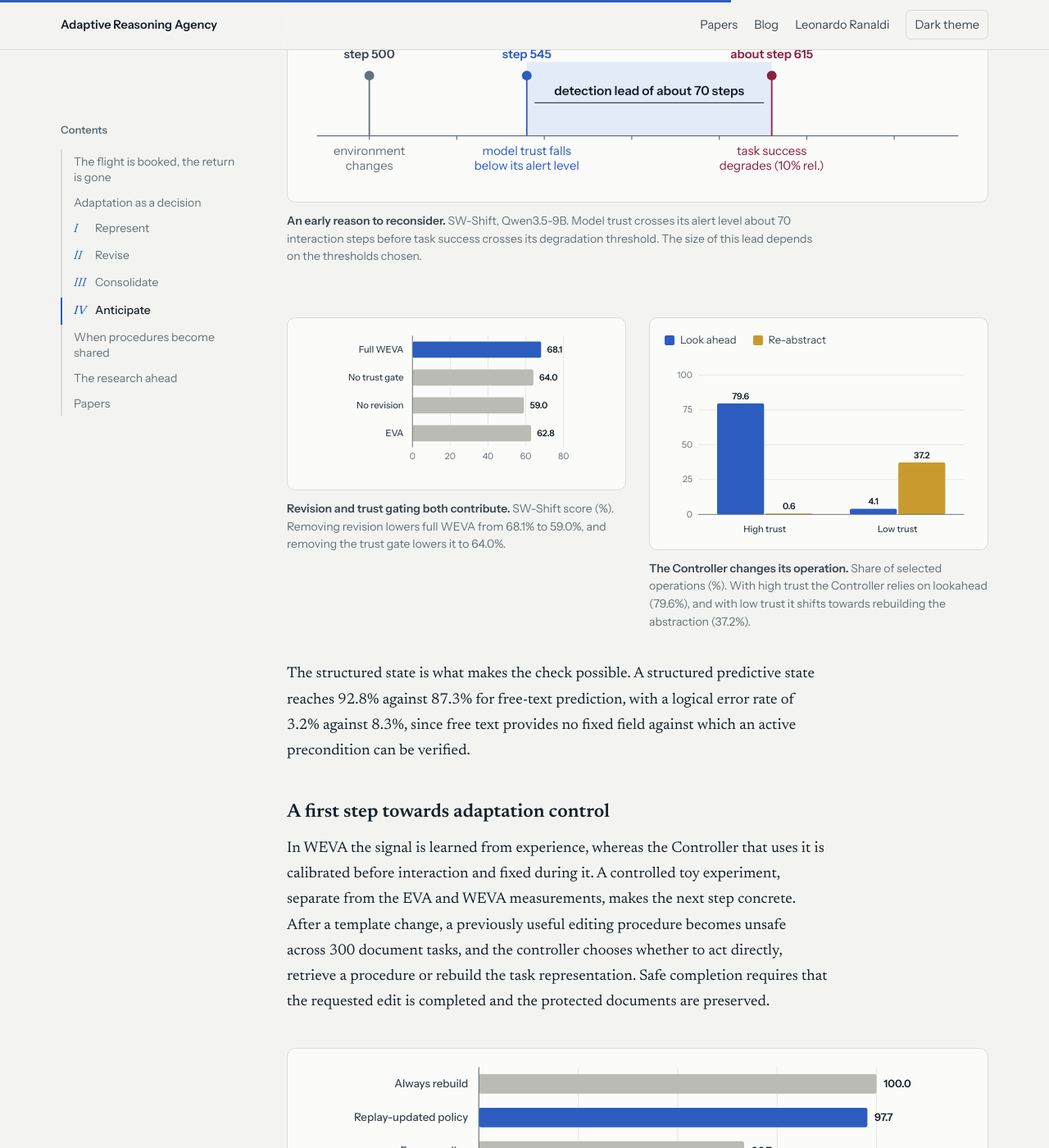
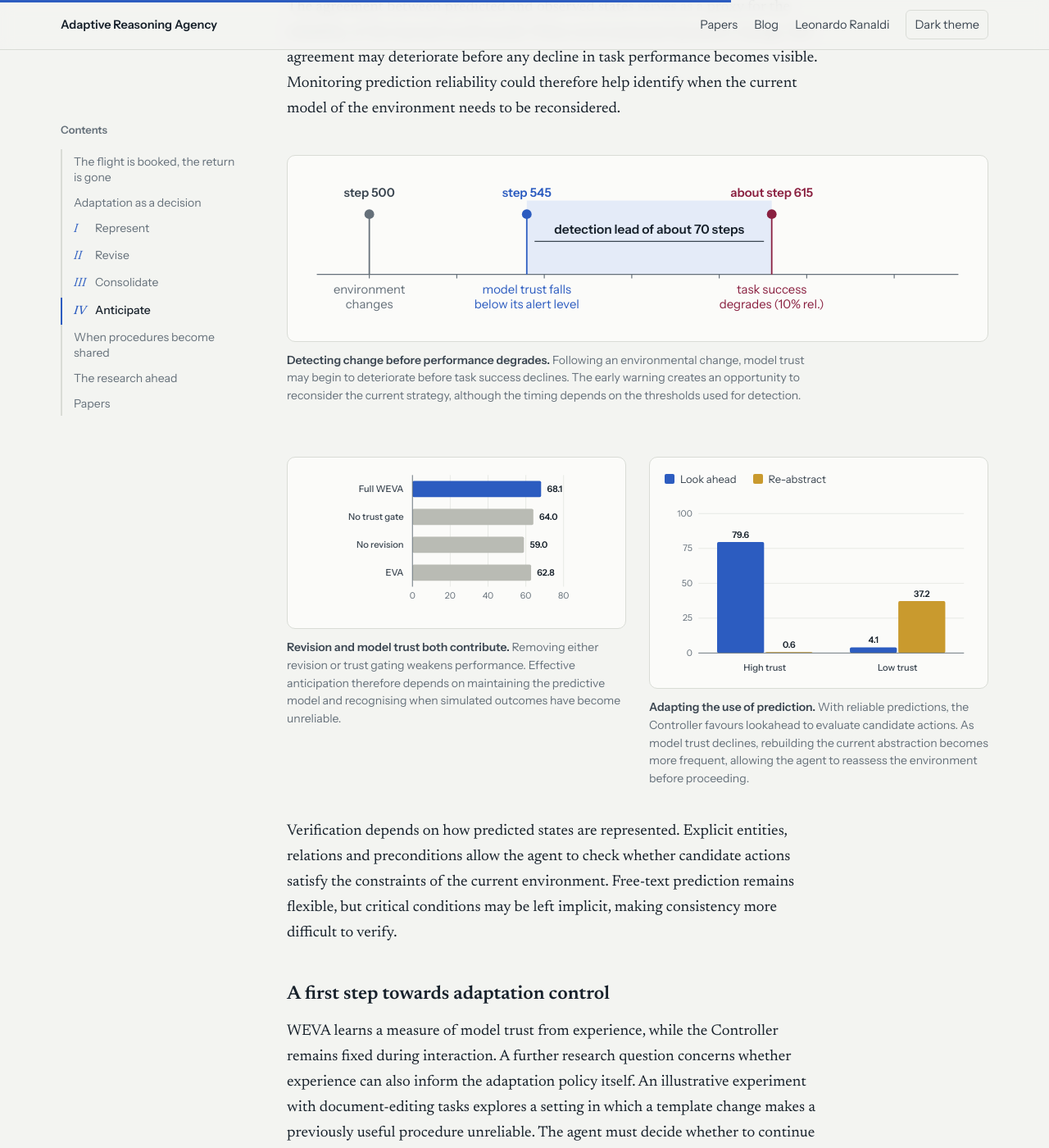
Before and after one commit to leonardo-ranaldi/leonardo-ranaldi.github.io, a Jekyll site: the page adaptive-reasoning-agency/index.html, which Jekyll copies as it is, in a window 1280 px wide and 1400 px high, scrolled down 14499 px. Shown: the whole window at 82% size. Built offline with Jekyll 4.4.1, drawn with Linux system fonts in a browser that asks for light colours; some of the changed text lies outside the part shown.

Commit message:
Refactor text for clarity and consistency

```diff
--- a/adaptive-reasoning-agency/index.html
+++ b/adaptive-reasoning-agency/index.html
@@ -103,8 +103,7 @@
       <section class="section" id="opening">
         <h2 class="section__title">The flight is booked and the return is gone</h2>
         <p>The request above is an ordinary one. The agent searches for available flights from Rome, selects one, completes the purchase, and the evaluation that accompanies most agent benchmarks confirms the task was completed. The failure becomes visible only when the itinerary is inspected after the run, where a booking that should have remained unchanged has been replaced.</p>
-        <p>Two distinct lessons are available from this episode. The first concerns the task and states which booking should have been made. The second concerns the procedure and states that, before changing any booking, the agent should establish which parts of the itinerary must be preserved. The first lesson repairs one run. The second changes how the agent works on later tasks, including tasks that share little surface with this one.</p>
-        <p>Today a developer inspects the failure and adds the check by hand. The research question is whether the agent can learn to make that change itself, which requires deciding what the experience shows, which part of the procedure needs attention, and whether the revision holds on another task.</p>
+        <p>Remembering which flight should have been booked might help correct the immediate mistake, but such a lesson would have limited value for a different itinerary. The more general problem concerns the booking procedure. Before making changes, the agent should establish which reservations are already confirmed and must be preserved. Learning to perform this check could prevent similar failures in subsequent tasks, even when the surrounding circumstances change.</p>        <p>Today a developer inspects the failure and adds the check by hand. The research question is whether the agent can learn to make that change itself, which requires deciding what the experience shows, which part of the procedure needs attention, and whether the revision holds on another task.</p>
       </section>
 
       <!-- ============================ DECISION ============================ -->
@@ -131,8 +130,7 @@
         </div>
 
         <p>The object being learned in the third regime is an adaptation policy. A retained experience earns its place only if it improves later behaviour, which gives a concrete test for every stored lesson: whether it prevented an error, whether it led to a better outcome, and what it cost.</p>
-        <p>The remainder of this essay follows four capacities that this view requires. The agent first needs a representation of what matters in the context and how its elements relate. Given that representation, it must decide whether new evidence justifies a change. A change that helps should survive beyond the single case, and a consolidated procedure should eventually allow the agent to change before it gets something wrong.</p>
-
+<p>Learning when to adapt begins with interpreting experience. An agent must recognise the relevant aspects of a situation and determine whether new evidence calls for a change in behaviour. Useful revisions should then be retained and applied when similar problems arise. Over time, accumulated experience may also support anticipation, allowing potential failures to be recognised before actions produce consequences that are difficult to reverse.</p>
         <ol class="acts">
           <li><a href="#represent"><span class="acts__n">I</span><span class="acts__t">Represent</span><span class="acts__q">What stays the same when the world changes?</span></a></li>
           <li><a href="#revise"><span class="acts__n">II</span><span class="acts__t">Revise</span><span class="acts__q">Which evidence is worth changing my mind for?</span></a></li>
@@ -182,11 +180,10 @@
               <p class="syll__verdict"><span class="chip chip--fail">Invalid deduction</span></p>
             </div>
           </div>
-          <figcaption><b>A plausible conclusion with an invalid argument.</b> The conclusion is true in the world and the deduction is invalid. Removing the content exposes the form, and the form is what the validity judgement depends on. The tendency to let believability override validity is known as content effect, in humans and in LLMs.</figcaption>
+          <figcaption><b>A plausible conclusion with an invalid argument.</b> The conclusion is true in the world and the deduction is invalid. Removing the content exposes the logical form on which the validity judgement depends. The tendency to let believability override validity is known as content effect, in humans and in LLMs.</figcaption>
         </figure>
 
-        <p>Content effect offers a direct test of whether explicit structure changes behaviour. We compare free-form reasoning with deductive prompting, with quasi-symbolic guidance (QuaSAR), and with Boethius, a schema-guided framework that separates the identification of the logical schema from its instantiation on the concrete predicates <span class="cite" data-paper="boethius"></span>.</p>
-
+<p>Content effect provides a useful setting for examining how explicit structure influences reasoning. We investigate different approaches, including free-form generation, deductive prompting and quasi-symbolic guidance through QuaSAR. Boethius extends this direction by separating the identification of a logical schema from its application to the predicates of a particular argument <span class="cite" data-paper="boethius"></span>.</p>
         <figure class="figure figure--wide">
           <div class="chart" id="chart-content"></div>
           <figcaption><b>Making structure explicit reduces content effect.</b> The comparison suggests that reasoning becomes less sensitive to misleading content when logical structures are made explicit. Schema-guided approaches help models distinguish the validity of an argument from the plausibility of its conclusion.</figcaption>
@@ -251,8 +248,7 @@
         <aside class="open">
           <p class="open__label">Open question</p>
           <p class="open__q">Can revision follow the evidence?</p>
-          <p>An explicit policy improves accuracy, and explicit arguments can be challenged. An important question remains: does the model revise its position because the evidence has changed, or simply because another argument was presented?</p>
-        </aside>
+<p>Learning when to challenge a claim can improve accuracy, although successful decisions do not necessarily establish whether the supporting evidence has been evaluated correctly. A model may revise its position because a competing argument is better supported or because the argument is presented more confidently. Distinguishing these behaviours requires examining how decisions respond to changes in the available evidence.</p>        </aside>
 
         <ul class="papers" data-papers="sycophancy,dialectic,clinical"></ul>
       </section>
@@ -285,8 +281,7 @@
 
         <figure class="figure figure--wide">
           <div class="anim" data-anim="eva"></div>
-          <figcaption><b>From a trajectory to memory.</b> The Perceptor turns the recent interaction into a quasi-symbolic abstraction, the Controller decides how to proceed, and the Actor acts on that state. Verified successes and instructive failures are stored, retrieved by structure and reused on later tasks. The Controller is calibrated before interaction and held fixed during it, whilst the Perceptor and the Actor keep learning from realised trajectories.</figcaption>
-        </figure>
+<figcaption><b>Learning from interaction.</b> EVA connects perception, action and control through a shared quasi-symbolic representation. The Perceptor abstracts the ongoing interaction, while the Actor selects actions and the Controller regulates how the agent proceeds. Successful trajectories and informative failures contribute to a procedural memory that can guide later tasks. The Controller is calibrated before interaction, whereas the Perceptor and Actor can be updated from experience between episodes.</figcaption>        </figure>
         <p>A longer technical post, <a href="/evolving-agents/">Evolving Agents</a>, follows EVA and WEVA step by step.</p>
 
         <figure class="figure figure--wide">
@@ -311,8 +306,7 @@
 
         <figure class="figure figure--wide">
           <div class="anim" data-anim="weva"></div>
-          <figcaption><b>Predict, check, then act.</b> The request is the one that opens this essay. Candidate actions are rolled forward by the world model, a predicted transition that breaks an active precondition is pruned, and only a consistent action reaches the environment. The agreement between predicted and observed states gives the model-trust signal that tells the Controller when lookahead is still reliable.</figcaption>
-        </figure>
+<figcaption><b>Anticipating the consequences of an action.</b> WEVA uses a learned world model to examine possible state transitions before interacting with the environment. Candidate actions are evaluated against the constraints represented in the current state, allowing inconsistent transitions to be discarded. After execution, the observed outcome is compared with the prediction, providing feedback on whether the world model remains reliable.</figcaption>        </figure>
 
         <p>The same procedure applies to the shopping task of the previous section.</p>
 
@@ -337,8 +331,7 @@
         </figure>
 
         <h3 class="subhead">The signal changes before task success does</h3>
-        <p>The agreement between predicted and observed states provides a measure of model trust. When the environment changes, this signal can deteriorate before task performance declines, indicating that the agent's current expectations may no longer be reliable.</p>
-
+<p>The agreement between predicted and observed states serves as a proxy for the reliability of the learned world model. When environmental dynamics change, this agreement may deteriorate before any decline in task performance becomes visible. Monitoring prediction reliability could therefore help identify when the current model of the environment needs to be reconsidered.</p>
         <figure class="figure figure--wide">
           <svg class="timeline" viewBox="0 0 720 190" role="img" aria-label="Timeline: environment changes at step 500, trust alert at step 545, task success degrades about 70 steps later">
             <rect class="tl-band" x="246" y="46" width="252" height="76" />
@@ -356,29 +349,23 @@
             <line class="tl-span" x1="254" y1="88" x2="490" y2="88" />
             <text class="tl-lead" x="372" y="80" text-anchor="middle">detection lead of about 70 steps</text>
           </svg>
-          <figcaption><b>An early reason to reconsider.</b> SW-Shift, Qwen3.5-9B. Model trust crosses its alert level about 70 interaction steps before task success crosses its degradation threshold. The size of this lead depends on the thresholds chosen.</figcaption>
-        </figure>
+<figcaption><b>Detecting change before performance degrades.</b> Following an environmental change, model trust may begin to deteriorate before task success declines. The early warning creates an opportunity to reconsider the current strategy, although the timing depends on the thresholds used for detection.</figcaption>        </figure>
 
         <div class="pair">
           <figure class="figure">
             <div class="chart" id="chart-weva-abl"></div>
-            <figcaption><b>Revision and trust gating both contribute.</b> SW-Shift score (%). Removing revision lowers full WEVA from 68.1% to 59.0%, and removing the trust gate lowers it to 64.0%.</figcaption>
-          </figure>
+<figcaption><b>Revision and model trust both contribute.</b> Removing either revision or trust gating weakens performance. Effective anticipation therefore depends on maintaining the predictive model and recognising when simulated outcomes have become unreliable.</figcaption>          </figure>
           <figure class="figure">
             <div class="chart" id="chart-ops"></div>
-            <figcaption><b>The Controller changes its operation.</b> Share of selected operations (%). With high trust the Controller relies on lookahead (79.6%), and with low trust it shifts towards rebuilding the abstraction (37.2%).</figcaption>
-          </figure>
+<figcaption><b>Adapting the use of prediction.</b> With reliable predictions, the Controller favours lookahead to evaluate candidate actions. As model trust declines, rebuilding the current abstraction becomes more frequent, allowing the agent to reassess the environment before proceeding.</figcaption>          </figure>
         </div>
 
-        <p>The structured state is what makes the check possible. A structured predictive state reaches 92.8% against 87.3% for free-text prediction, with a logical error rate of 3.2% against 8.3%, since free text provides no fixed field against which an active precondition can be verified.</p>
-
+<p>Verification depends on how predicted states are represented. Explicit entities, relations and preconditions allow the agent to check whether candidate actions satisfy the constraints of the current environment. Free-text prediction remains flexible, but critical conditions may be left implicit, making consistency more difficult to verify.</p>
         <h3 class="subhead">A first step towards adaptation control</h3>
-        <p>In WEVA the signal is learned from experience, whereas the Controller that uses it is calibrated before interaction and fixed during it. A controlled toy experiment, separate from the EVA and WEVA measurements, makes the next step concrete. After a template change, a previously useful editing procedure becomes unsafe across 300 document tasks, and the controller chooses whether to act directly, retrieve a procedure or rebuild the task representation. Safe completion requires that the requested edit is completed and the protected documents are preserved.</p>
-
+<p>WEVA learns a measure of model trust from experience, while the Controller remains fixed during interaction. A further research question concerns whether experience can also inform the adaptation policy itself. An illustrative experiment with document-editing tasks explores a setting in which a template change makes a previously useful procedure unreliable. The agent must decide whether to continue acting, retrieve an earlier procedure or rebuild the task representation. Successful adaptation requires completing the requested edit while preserving the documents that should remain unchanged.</p>
         <figure class="figure figure--wide">
           <div class="chart" id="chart-control"></div>
-          <figcaption><b>Checked feedback improves the adaptation choice.</b> Safe completion (%) over 300 document tasks. A policy updated from replayed, checked outcomes reaches 97.7% against 66.7% for the frozen policy (293 against 200 safe completions), at a mean execution cost of 2.95 per task against 4.00 for always rebuilding. The learned change is to rebuild the affected template and stop retrieving its old procedure.</figcaption>
-        </figure>
+<figcaption><b>Learning when to adapt.</b> The illustrative experiment examines whether feedback from verified outcomes can improve the choice of adaptation operation. Following a change in the document template, the updated policy favours rebuilding the affected representation and avoids retrieving procedures that are no longer reliable.</figcaption>        </figure>
 
         <p>The extent to which an agent should adapt can now be stated as a choice of operation together with the computation spent on it.</p>
 
@@ -401,21 +388,15 @@
       <!-- ============================ COLLECTIVE ============================ -->
       <section class="section" id="collective">
         <h2 class="section__title">What changes when procedures become shared?</h2>
-        <p>Individual memory captures what an agent has learned from its own experience. Team memory introduces a different problem: deciding which procedures can be safely shared and reused by other agents. With multiple contributors, shared knowledge requires evidence, provenance and mechanisms for resolving conflicts, updating outdated information and maintaining consistency.</p>
-
+<p>Scaling procedural memory from individual agents to multi-agent systems introduces challenges that go beyond storing successful interactions. A procedure learned in one context may be useful to other agents, although sharing knowledge also requires establishing where the procedure originated, which evidence supports it and whether the conditions for reuse still hold. Maintaining a reliable collective memory therefore involves managing conflicting experiences and updating procedures as the environment changes.</p>
         <figure class="figure figure--wide">
           <div class="chart" id="chart-transfer"></div>
-          <figcaption><b>A procedure induced by one agent is usable by another.</b> Success rate (%) for Qwen-2.5 without memory, with a memory of typed abstractions induced by Llama-3 and reused without tuning, and with the memory it induced itself. The transferred memory recovers most of the distance to the self-induced one, including on ScienceWorld-Shift (28.6%→56.4%, against 60.9%).</figcaption>
-        </figure>
+<figcaption><b>Procedural memory can transfer across models.</b> Procedures learned with one model can remain useful when transferred to another without additional tuning. The comparison suggests that aspects of agent experience can be represented independently of the model that originally acquired them, opening the possibility of reusing procedural knowledge across different systems.</figcaption>        </figure>
 
-        <p>What transfers between the two backbones is the procedure, independently of the weights and of the wording. The benefit is largest where the work divides. EVA-M adds a planner and specialised executors that coordinate through one shared procedural memory, and on AppWorld it raises task goal completion from 51.2% to 57.8% and scenario goal completion from 36.8% to 43.5% with Qwen-2.5-7B <span class="cite" data-paper="eva"></span>.</p>
-
-        <h3 class="subhead">Reuse creates similarity</h3>
-        <p>Sharing a validated procedure avoids duplicated work and repeated failures. It also makes agents more alike. Agents are low-variance decision makers, and given the same context they take the same action, which turns an isolated poor decision into a correlated one. The relevant question is how much of a shared procedure should remain local, and that quantity is measurable.</p>
-
+<p>The transfer of procedural knowledge becomes particularly relevant when several agents contribute to the same task. EVA-M explores this setting through a planner that can orchestrate specialised executors using a common procedural memory. Previous interactions provide reusable procedures that may guide decisions across the team, allowing agents to benefit from experience acquired beyond their own interactions <span class="cite" data-paper="eva"></span>.</p>        <h3 class="subhead">Reuse creates similarity</h3>
+<p>Sharing validated procedures can reduce duplicated effort and prevent agents from repeating failures encountered by other members of the team. Shared memory, however, may also propagate incorrect assumptions. An outdated procedure adopted by several agents can lead to similar errors across otherwise different tasks. Reliable coordination therefore requires mechanisms for questioning, revising and occasionally rejecting shared procedures without discarding useful individual experience.</p>
         <h3 class="subhead">Evaluation has to look at the environment</h3>
-        <p>The opening example shows a broader challenge studied in WorldBench, which evaluates language agents on culturally grounded, multilingual workflows in realistic file-based environments. The benchmark examines both task completion and preservation of the surrounding workspace <span class="cite" data-paper="worldbench"></span>.</p>
-
+<p>The opening example illustrates a broader challenge in evaluating language agents. Completing the requested task does not guarantee that the surrounding environment has been preserved. WorldBench examines this problem through culturally grounded, multilingual workflows in realistic file-based environments. Evaluating agent behaviour at scale requires checking the state of the workspace after execution, including files and records that were never meant to change <span class="cite" data-paper="worldbench"></span>.</p>
         <figure class="figure figure--wide">
           <div class="chart" id="chart-worldbench"></div>
 <figcaption><b>Task success does not guarantee workspace preservation.</b> WorldBench evaluates whether agents complete their tasks while leaving unrelated files unchanged. The gap between task completion and constrained task success reveals failures that ordinary task-level evaluation may overlook.</figcaption>        </figure>
@@ -423,8 +404,7 @@
         <aside class="open">
           <p class="open__label">Open question</p>
           <p class="open__q">Can adaptation become collective and accountable?</p>
-          <p>Three primitives are candidates, namely provenance (who wrote a procedure, and from what), dissent (a procedure for pressing private evidence) and cost (a price on an unfounded claim). Our contribution is an attribution, in which each primitive is tested against the specific failure it repairs.</p>
-        </aside>
+<p>Reliable collective memory requires more than storing and sharing successful procedures. The origin of a procedure must remain traceable, while conflicting experiences need to be examined before becoming part of shared knowledge. Agents should also be able to challenge unsupported updates and account for the consequences of unreliable recommendations. A central research question is whether these mechanisms can prevent errors from spreading across a team without limiting useful individual learning.</p>        </aside>
 
         <ul class="papers" data-papers="eva,dialectic,worldbench"></ul>
       </section>
@@ -432,8 +412,7 @@
       <!-- ============================ AHEAD ============================ -->
       <section class="section" id="ahead">
         <h2 class="section__title">Which experience should change the next decision?</h2>
-        <p>This research treats adaptation as a reasoning problem. Structure tells the system what should remain invariant. Evidence tells it when to revise. Memory determines what persists, and prediction determines how far to act. Each capacity leaves one question that the existing results make testable.</p>
-
+<p>Across these studies, a common problem emerges around the ability of language agents to recognise when past experience remains useful. Structured reasoning provides a way to identify relationships that persist across contexts, while feedback can reveal when earlier assumptions no longer hold. Procedural memory allows successful strategies to be reused, and world models provide a means of examining possible consequences before taking action. The remaining challenge is to understand how these capabilities can inform the adaptation policy itself, allowing agents to learn when to rely on previous experience and when established procedures need to be reconsidered.</p>
         <dl class="questions">
           <div><dt>Represent</dt><dd>Does explicit structure track what the model uses internally?</dd></div>
           <div><dt>Revise</dt><dd>Does better evidence lead to a better revision decision?</dd></div>
```
